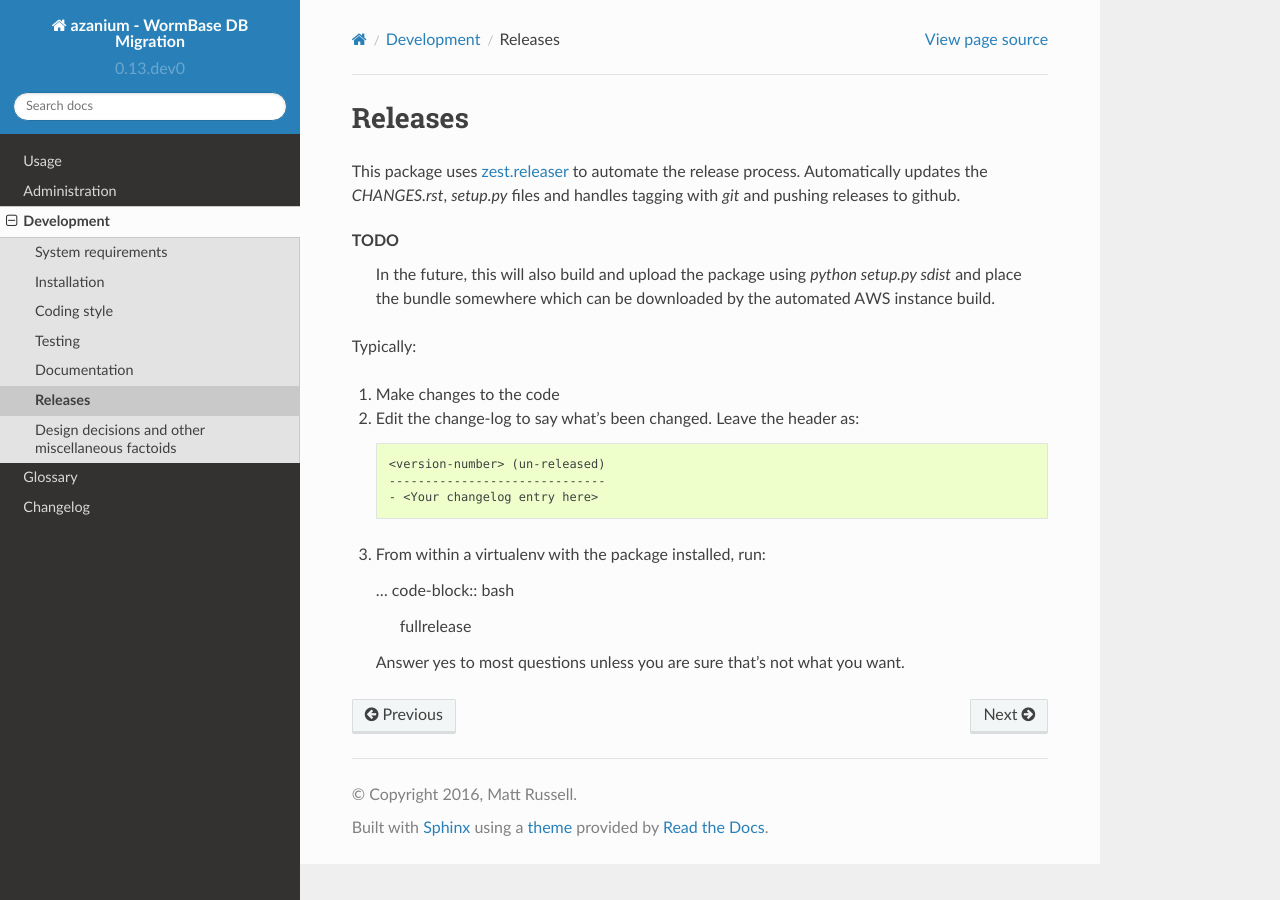
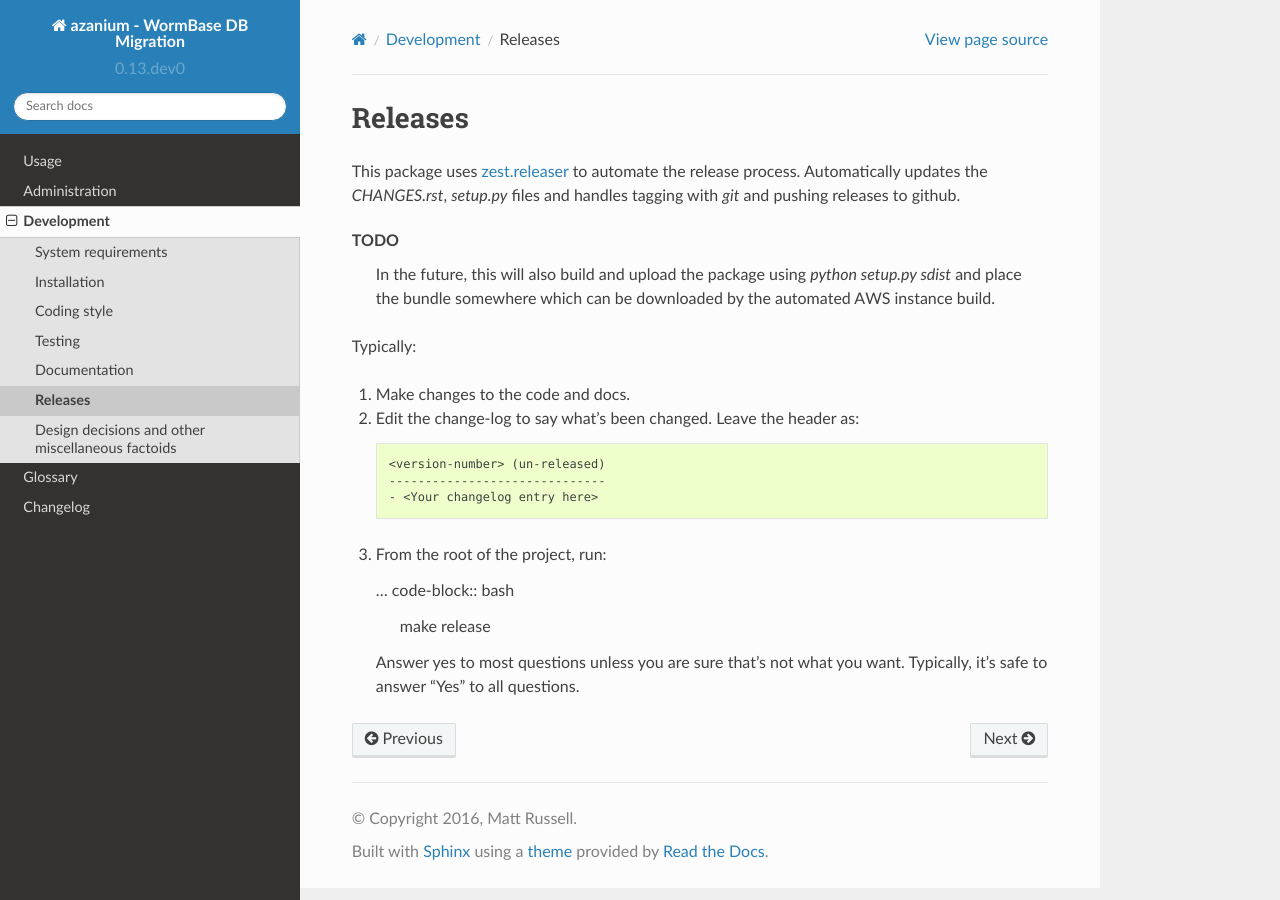
Before and after one commit to WormBase/db-migration, a Sphinx documentation site: the page built from docs/source/dev/releases.rst, in a window 1280 px wide. Built offline with Sphinx 7.4.7 and the Read the Docs theme 2.0.0, drawn with Linux system fonts in a browser that asks for light colours.

Commit message:
Update developer docs.

```diff
--- a/CHANGES.rst
+++ b/CHANGES.rst
@@ -5,7 +5,7 @@
 0.13 (unreleased)
 =================
 
-- Nothing changed yet.
+- Updated documentation to match release procedure changes.
 
 
 0.12 (2016-06-23)
--- a/docs/source/dev/releases.rst
+++ b/docs/source/dev/releases.rst
@@ -12,7 +12,7 @@ TODO
 
 Typically:
 
-1. Make changes to the code
+1. Make changes to the code and docs.
 2. Edit the change-log to say what's been changed.
    Leave the header as:
 
@@ -22,13 +22,14 @@ Typically:
 	------------------------------
 	- <Your changelog entry here>
 
-3. From within a virtualenv with the package installed, run:
+3. From the root of the project, run:
 
    ... code-block:: bash
 
-   	fullrelease
+   	make release
 
    Answer yes to most questions unless you are sure that's not what you want.
+   Typically, it's safe to answer "Yes" to all questions.
 
 
 .. _`zest.releaser`: https://zestreleaser.readthedocs.io/en/latest
```
